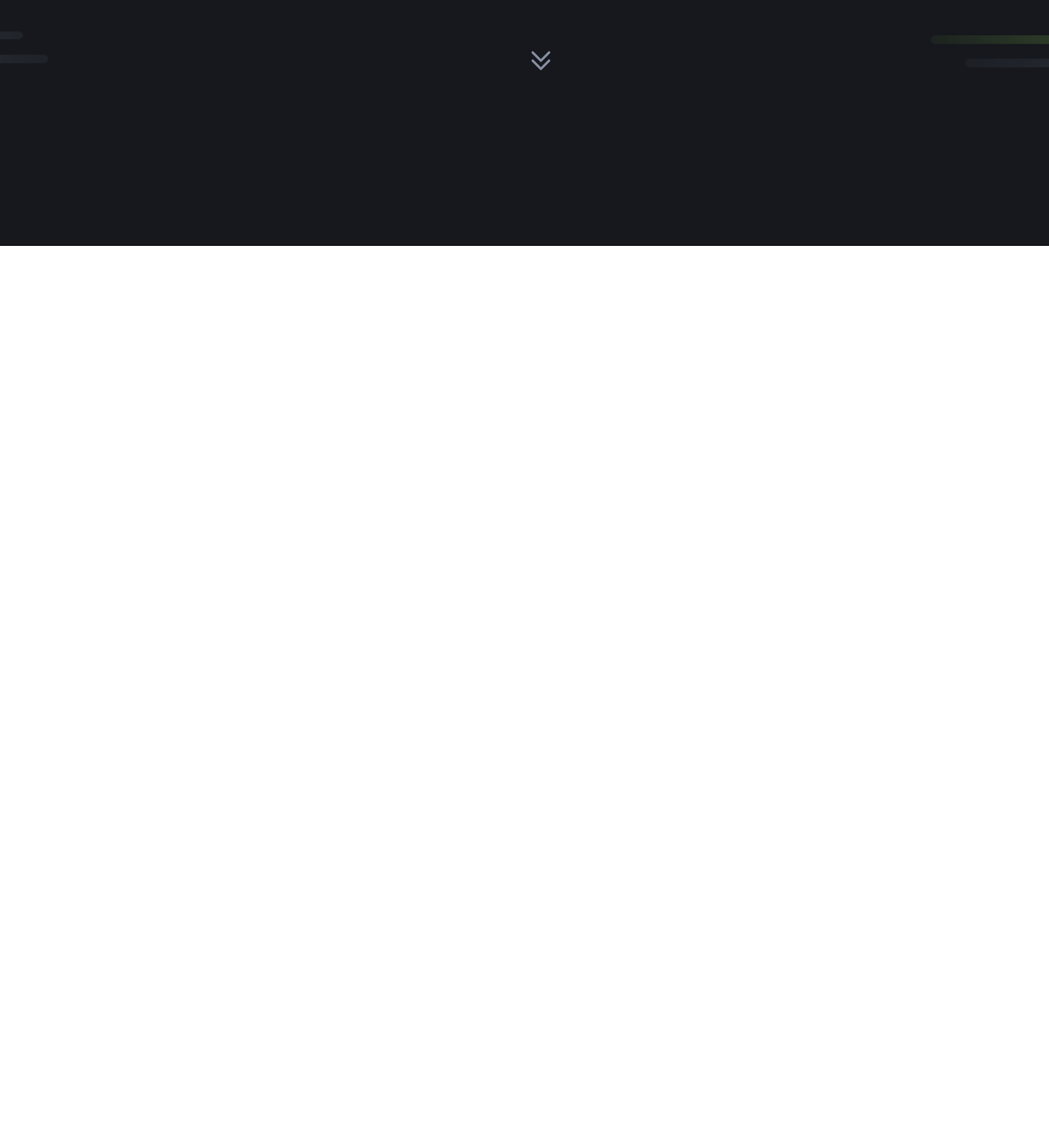
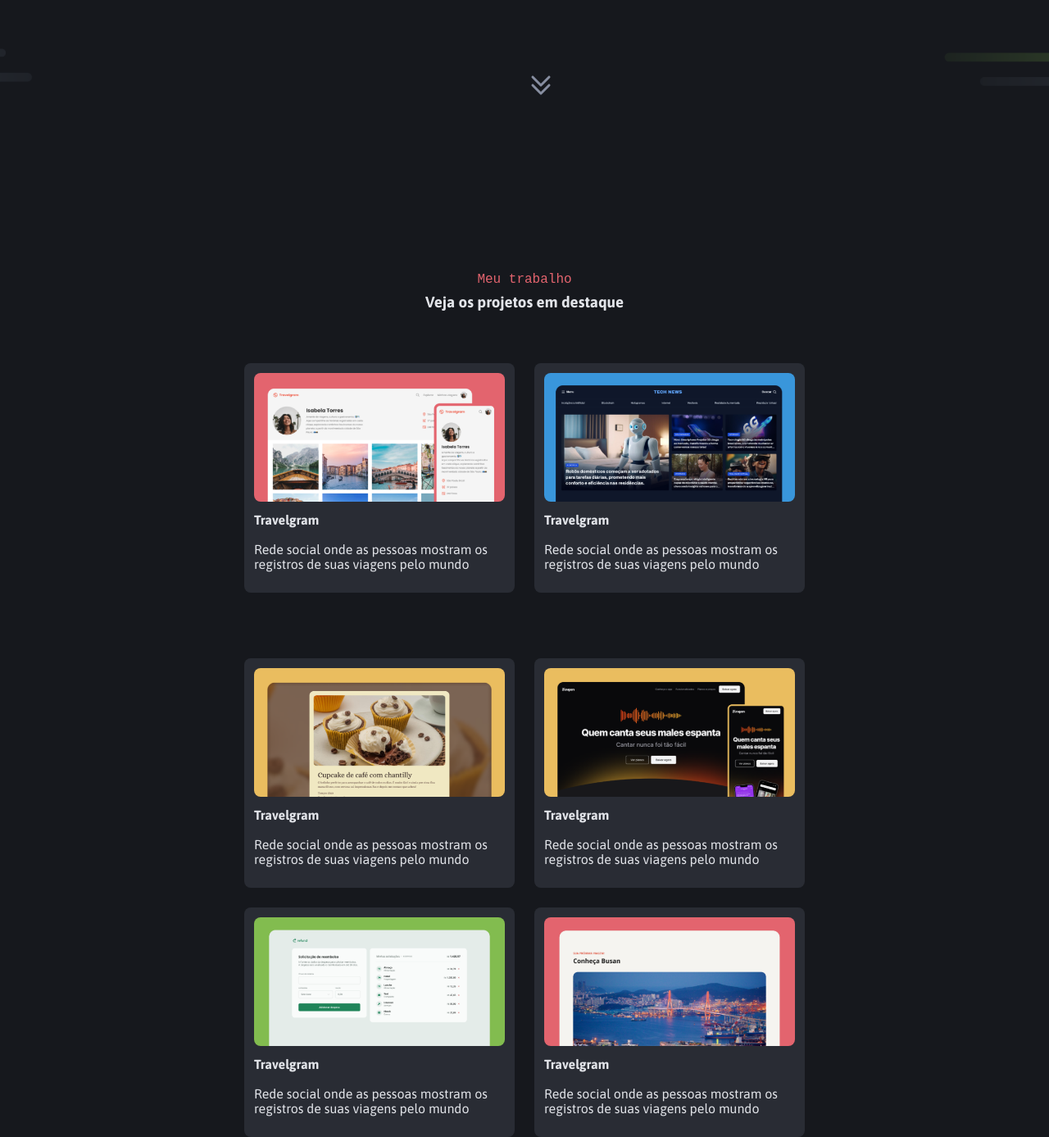
Before and after one commit to GuiibScripts/Desenvolvedora-Full-Stack, a plain HTML site: page index.html in a window 1280 px wide. Shown: the part 588-1975 px from the top of the page at 82% size. Before the commit the page ends 888 px from the top, so only its background shows below. Drawn offline with Linux system fonts and the light colour scheme.

Commit message:
main Finalizado

```diff
--- a/global.css
+++ b/global.css
@@ -4,7 +4,6 @@
 }
 
 :root {
-    /* zoom: 70%; */
     box-sizing: border-box;
 
 
@@ -22,22 +21,21 @@
     --gray-500: #C0C4CE;
     --gray-600: #E2E4E9;
 
+    --font-family2: "Inconsolata", monospace;
+    --font-family3: "Maven Pro", sans-serif;
+
+    --title-lg: 600 56px/120% bold;
+    --title-md: 800 24px/120%;
+    --title-sm: 800 16px/120%;
 }
 
 body {
     font-family: "Asap", sans-serif;
-    max-width: 1368px;
+    width: 100%;
 
 }
 
-.header-content h1{
-    color: var(--gray-600);
-
+h1 {
+    font: var(--title-lg);
+    font-family: var(--font-family);
 }
-
-.header-content p {
-    color: var(--gray-400);
-}
-.header-content p span {
-    color: red;
-}
--- a/header.css
+++ b/header.css
@@ -7,7 +7,6 @@
     height: 100%;
     display: flex;
     justify-content: center;
-    align-items: center;
 }
 
 .header-content {
@@ -45,3 +44,21 @@ header {
 header div img + img {
     margin-top: 119px;
 }
+
+.header-content p span {
+    color: var(--red);
+}
+
+.header-content h1{
+    color: var(--gray-600);
+
+}
+
+.header-content p {
+    color: var(--gray-400);
+}
+
+
+.header-content img + p {
+    font-family: var(--font-family2);
+}
--- a/index.css
+++ b/index.css
@@ -1,2 +1,3 @@
 @import url(global.css);
 @import url(header.css);
+@import url(main.css);
--- a/index.html
+++ b/index.html
@@ -1,6 +1,11 @@
 <!DOCTYPE html>
 <html lang="pt-br">
 <head>
+    <link rel="preconnect" href="https://fonts.googleapis.com">
+    <link rel="preconnect" href="https://fonts.gstatic.com" crossorigin>
+
+    <link rel="preconnect" href="https://fonts.googleapis.com">
+    <link rel="preconnect" href="https://fonts.gstatic.com" crossorigin>
 
     <link rel="preconnect" href="https://fonts.googleapis.com">
     <link rel="preconnect" href="https://fonts.gstatic.com" crossorigin>
@@ -10,6 +15,10 @@
     <title>Document</title>
 
     <link href="https://fonts.googleapis.com/css2?family=Asap:ital,wght@0,100..900;1,100..900&display=swap" rel="stylesheet">
+    <link href="https://fonts.googleapis.com/css2?family=Inconsolata:wght@200..900&display=swap" rel="NewFont">
+    <link href="https://fonts.googleapis.com/css2?family=Inconsolata:wght@200..900&family=Maven+Pro:wght@400..900&display=swap" rel="Newfont2">
+
+
 
     <link rel="stylesheet" href="index.css">
 </head>
@@ -19,7 +28,7 @@
         <header id="intro">
             <div class="header-content">
                 <img src="./assets/Avatar.png" alt="Avatar">
-                <p>Hello World! Meu nome é <span">Martina Santos</span> e sou</p>
+                <p>Hello World! Meu nome é <span>Martina Santos</span> e sou</p>
                 <h1>Desenvolvedora Fullstack</h1>
                 <p>Transformo necessidades em aplicações reais, evolventes e funcionais. Desenvolvo sistemas através da minha paixão pela tecnologia, contribuindo com soluções inovadoras e eficazes para desafios complexos.</p>
                 <img src="./assets/icon/Tags.svg" alt="Tags">
@@ -28,6 +37,42 @@
         </header>
     </div>
 
+    <div class="projetos">
+
+        <main>
+            <p><span>Meu trabalho</span></p>
+            <h3>Veja os projetos em destaque</h3>
+
+            <section class="image">
+                <section class="imagetag">
+                    <img src="./assets/Thumbnail_Project-01.png" alt="">
+                    <p><strong>Travelgram</strong><br><br>Rede social onde as pessoas mostram os registros de suas viagens pelo mundo</p>
+                </section>
+                <section class="imagetag">
+                    <img src="./assets/Thumbnail_Project-02.png" alt="">
+                    <p><strong>Travelgram</strong><br><br>Rede social onde as pessoas mostram os registros de suas viagens pelo mundo</p>
+                </section>
+                <section class="imagetag">
+                    <img src="./assets/Thumbnail_Project-03.png" alt="">
+                    <p><strong>Travelgram</strong><br><br>Rede social onde as pessoas mostram os registros de suas viagens pelo mundo</p>
+                </section>
+                <section class="imagetag">
+                    <img src="./assets/Thumbnail_Project-04.png" alt="">
+                    <p><strong>Travelgram</strong><br><br>Rede social onde as pessoas mostram os registros de suas viagens pelo mundo</p>
+                </section>
+                <section class="imagetag">
+                    <img src="./assets/Thumbnail_Project-05.png" alt="">
+                    <p><strong>Travelgram</strong><br><br>Rede social onde as pessoas mostram os registros de suas viagens pelo mundo</p>
+                </section>
+                <section class="imagetag">
+                    <img src="./assets/Thumbnail_Project-06.png" alt="">
+                    <p><strong>Travelgram</strong><br><br>Rede social onde as pessoas mostram os registros de suas viagens pelo mundo</p>
+                </section>
+            </section>
+
+
+        </main>
+    </div>
 
 </body>
 </html>
--- /dev/null
+++ b/main.css
@@ -0,0 +1,60 @@
+.projetos {
+    background-color: var(--gray-200);
+    width: 100%;
+    height: 100%;
+    box-sizing: border-box;
+}
+
+.projetos main {
+    text-align: center;
+    padding-inline: 163px;
+}
+
+main :nth-child(2) {
+    margin-block: 8px 56px;
+    color: var(--gray-600);
+
+}
+
+.image {
+    display: flex;
+    flex-wrap: wrap;
+    justify-content: center;
+    gap: 24px;
+    align-items: baseline;
+}
+
+.imagetag img {
+    width: 306px;
+    max-width: 100%;
+    box-sizing: border-box;
+    border-radius: 8px;
+    margin: 12px 12px 0px 12px;
+}
+
+main p span {
+    color: var(--red);
+    font-family: var(--font-family2);
+}
+
+.imagetag {
+    width: 330px;
+    height: 280px;
+    background-color: var(--gray-300);
+    border-radius: 8px;
+    text-align: left;
+
+}
+
+.imagetag p {
+    margin-inline: 12px;
+    margin-top: 20px;
+}
+
+.imagetag {
+    text-align: start;
+}
+
+.imagetag p {
+    margin-top: 10px;
+}
```
